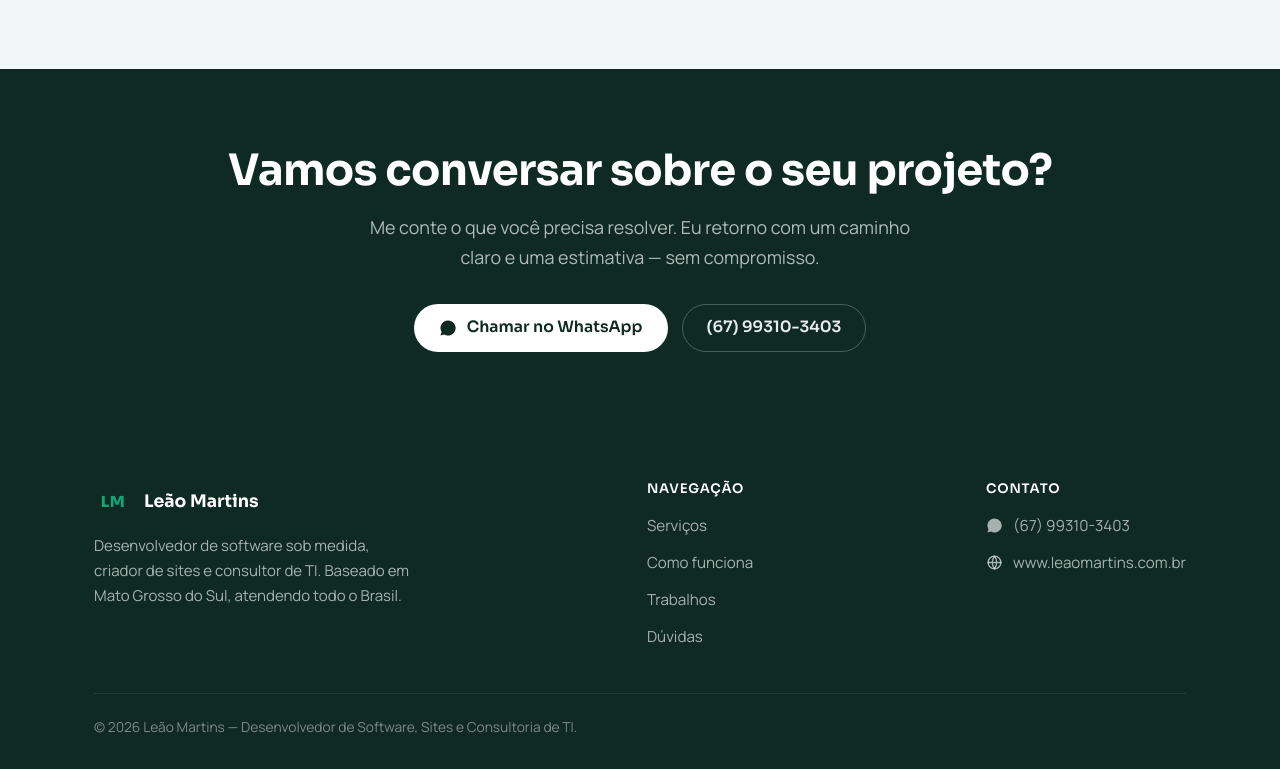
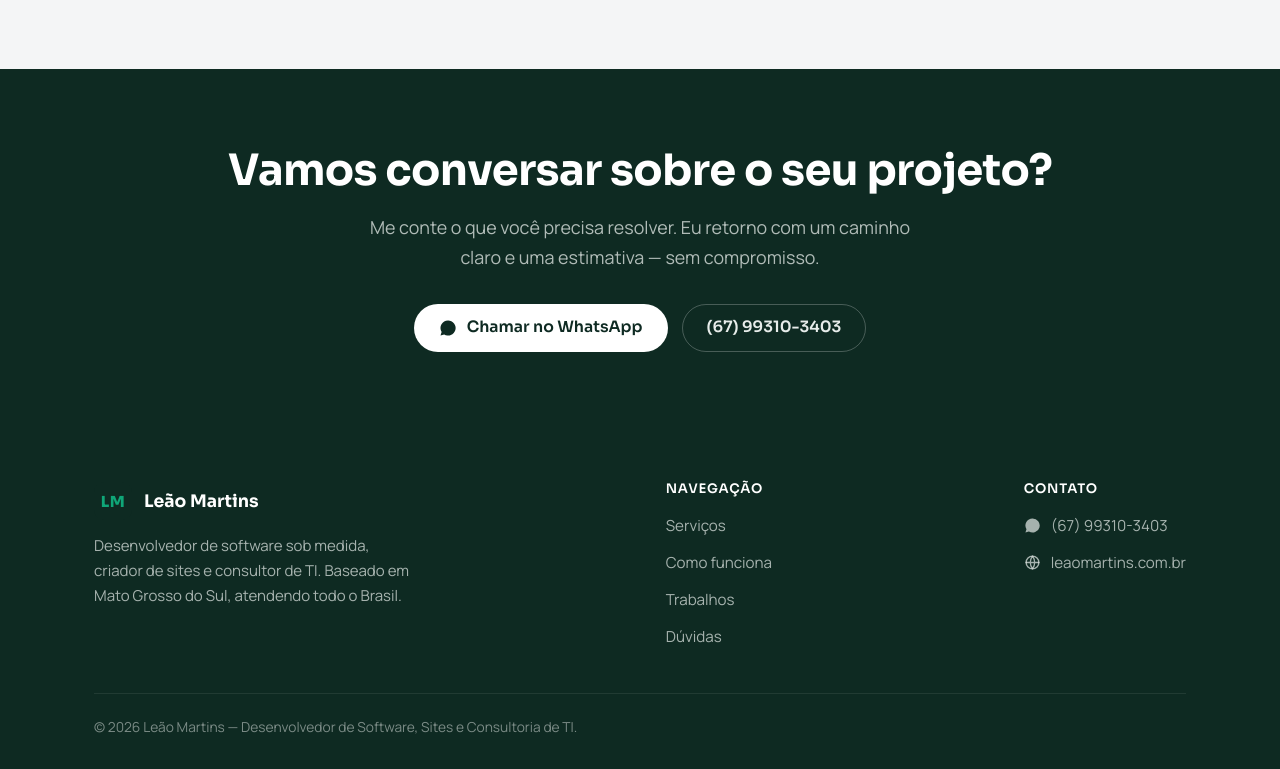
Before and after one commit to leaomartins/wesite-leaomartins, a plain HTML site: page index.html in a window 1280 px wide. Shown: the part 4312-5081 px from the top of the page. Drawn offline with Linux system fonts and the light colour scheme.

Commit message:
Aponta canonical e og:url para o domínio sem www
O vhost serve leaomartins.com.br e www.leaomartins.com.br, mas o
endereço em uso é o sem www. Alinha canonical, og:url e o link do
rodapé para evitar sinal de conteúdo duplicado.

```diff
--- a/index.html
+++ b/index.html
@@ -8,13 +8,13 @@
 <meta name="description" content="Desenvolvedor e consultor de TI. Transformo processo manual e planilha em software que sua equipe usa de verdade — do diagnóstico à evolução. Baseado em MS, atendo todo o Brasil." />
 <meta name="author" content="Leão Martins" />
 <meta name="robots" content="index, follow" />
-<link rel="canonical" href="https://www.leaomartins.com.br/" />
+<link rel="canonical" href="https://leaomartins.com.br/" />
 <meta property="og:type" content="website" />
 <meta property="og:locale" content="pt_BR" />
 <meta property="og:site_name" content="Leão Martins" />
 <meta property="og:title" content="Leão Martins | Software sob medida, sites e consultoria de TI" />
 <meta property="og:description" content="Software que resolve o problema certo do seu negócio. Do diagnóstico à evolução, com atendimento direto do desenvolvedor." />
-<meta property="og:url" content="https://www.leaomartins.com.br/" />
+<meta property="og:url" content="https://leaomartins.com.br/" />
 <meta name="twitter:card" content="summary_large_image" />
 <meta name="theme-color" content="#F4F5F6" media="(prefers-color-scheme: light)" />
 <meta name="theme-color" content="#0B1712" media="(prefers-color-scheme: dark)" />
@@ -574,9 +574,9 @@
           <svg viewBox="0 0 24 24" fill="currentColor"><path d="M17.5 14.4c-.3-.2-1.7-.9-2-1-.3-.1-.5-.2-.6.2-.2.3-.7.9-.8 1-.2.2-.3.2-.6.1-.3-.2-1.2-.5-2.3-1.4-.9-.8-1.4-1.7-1.6-2-.2-.3 0-.5.1-.6l.5-.5c.1-.2.2-.3.3-.5.1-.2 0-.4 0-.5 0-.2-.6-1.5-.9-2-.2-.5-.4-.4-.6-.5H6c-.2 0-.5.1-.7.3-.3.3-1 1-1 2.4s1 2.8 1.2 3c.1.2 2 3.1 5 4.3.7.3 1.2.5 1.7.6.7.2 1.3.2 1.8.1.6-.1 1.7-.7 1.9-1.4.2-.6.2-1.2.2-1.4-.1-.1-.3-.2-.6-.3zM12 2A10 10 0 0 0 3.5 17.2L2 22l4.9-1.5A10 10 0 1 0 12 2z"/></svg>
           (67) 99310-3403
         </a>
-        <a href="https://www.leaomartins.com.br" target="_blank" rel="noopener">
+        <a href="https://leaomartins.com.br" rel="noopener">
           <svg viewBox="0 0 24 24" fill="none" stroke="currentColor" stroke-width="2" stroke-linecap="round" stroke-linejoin="round"><circle cx="12" cy="12" r="9"/><path d="M3 12h18M12 3a15 15 0 0 1 0 18 15 15 0 0 1 0-18z"/></svg>
-          www.leaomartins.com.br
+          leaomartins.com.br
         </a>
       </div>
     </div>
```
